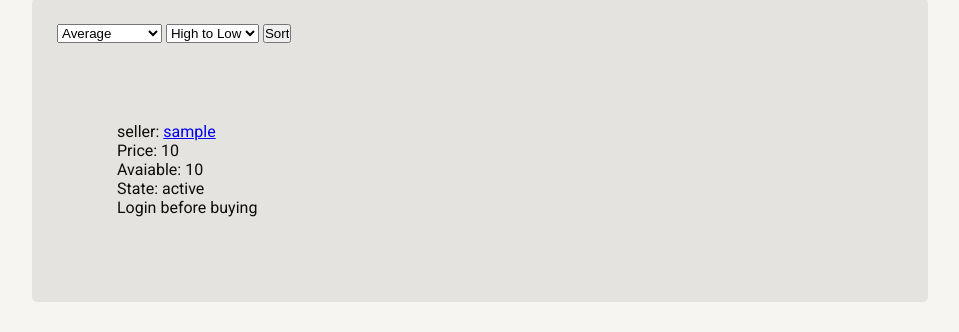
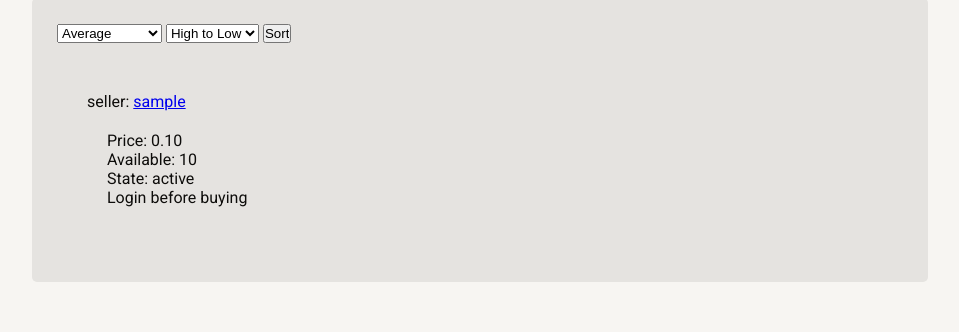
Before and after one commit to LucaBarban/progettobasimod2, a Flask app: page /book/1/ in a window 1280 px wide. Shown: the part 468-800 px from the top of the page, without its empty margins (160-1119 px from the left). Run offline with Flask 3, Linux system fonts and the light colour scheme; tables that the repository leaves empty hold one stand-in row (values such as "Sample post"); some libraries are stand-ins or nearby versions.

Commit message:
Grouped insertions and updated `Add to cart` button

```diff
--- a/app/static/css/book.css
+++ b/app/static/css/book.css
@@ -21,7 +21,6 @@ br {
 .footer {
     padding: 25px;
     border-radius: var(--border-radius);
-    /*background: #cfcac4;*/
     background: var(--secondary-background);
 }
 
@@ -31,9 +30,37 @@ br {
 }
 
 .insertion {
-    padding: 50px;
+    padding: 20px;
     margin: 10px;
     border-radius: var(--border-radius);
     border: 5px;
-    /*background: #cccac8;*/
 }
+
+.insertion__header {
+    display: flex;
+    gap: 10px;
+    align-items: center;
+}
+
+.book__insertion {
+    margin: 20px;
+}
+
+.insertion__quantity {
+    font-size: var(--font-size);
+    padding: 4px 0px;
+}
+
+.insertion__add {
+    font-size: var(--font-size);
+    font-weight: 500;
+    background: var(--accent-color);
+    color: #000;
+    text-decoration: none;
+    overflow: hidden;
+    border-radius: 5px;
+    border: none;
+    padding: 8px 10px;
+    margin: 5px;
+    cursor: pointer;
+}
--- a/app/templates/book.html
+++ b/app/templates/book.html
@@ -27,7 +27,10 @@
         <div class="insertions">
             {% for (seller, star, owns) in insertions %}
                 <div class="insertion">
+                    <div class="insertion__header">
+                        <div>
                             seller: <a href="/seller/{{ seller.username }}">{{ seller.username }}</a>
+                        </div>
                         {% if star %}
                             <span class="star-rating">
                                 {% for value in range(5, 0, -1) %}
@@ -41,18 +44,21 @@
                             </span>
                             ( {{ star.total }} )
                         {% endif %}
+                    </div>
                     {% for own in owns %}
-                        <div>Price: {{ own.price }}</div>
-                        <div>Avaiable: {{ own.quantity }}</div>
+                        <div class="book__insertion">
+                            <div>Price: {{ '%0.2f'|format(own.price / 100) }}</div>
+                            <div>Available: {{ own.quantity }}</div>
                             <div>State: {{ own.state }}</div>
                             {% if user %}
                                 <form action="/cart/add/{{ own.id }}" method="POST">
-                                <input type="number" name="quantity" min="1" value="1" />
-                                <input type="submit" value="Add to cart" />
+                                    <input type="number" class="insertion__quantity" name="quantity" min="1" value="1" />
+                                    <input type="submit" class="insertion__add" value="Add to cart" />
                                 </form>
                             {% else %}
                                 <div>Login before buying</div>
                             {% endif %}
+                        </div>
                     {% endfor %}
                 </div>
             {% endfor %}
```
Lines whose indentation alone changed are shown as unchanged.
